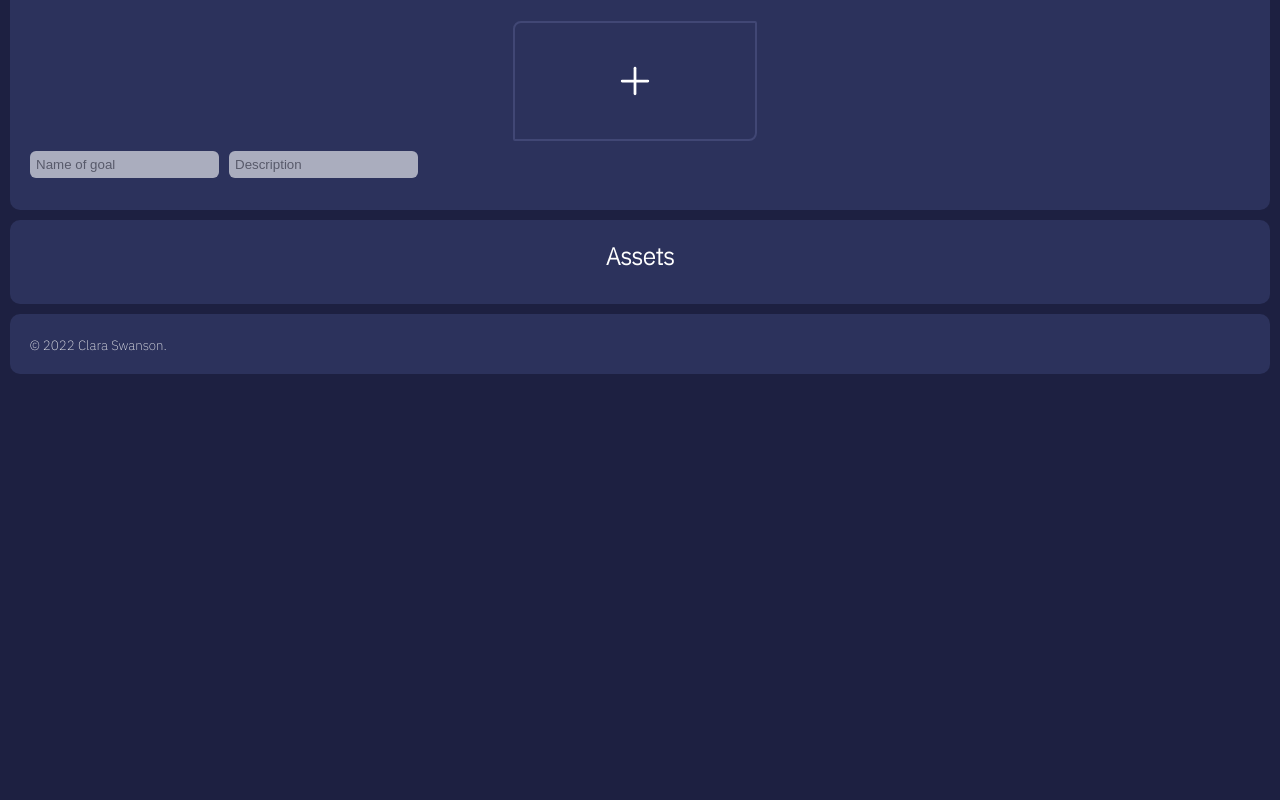
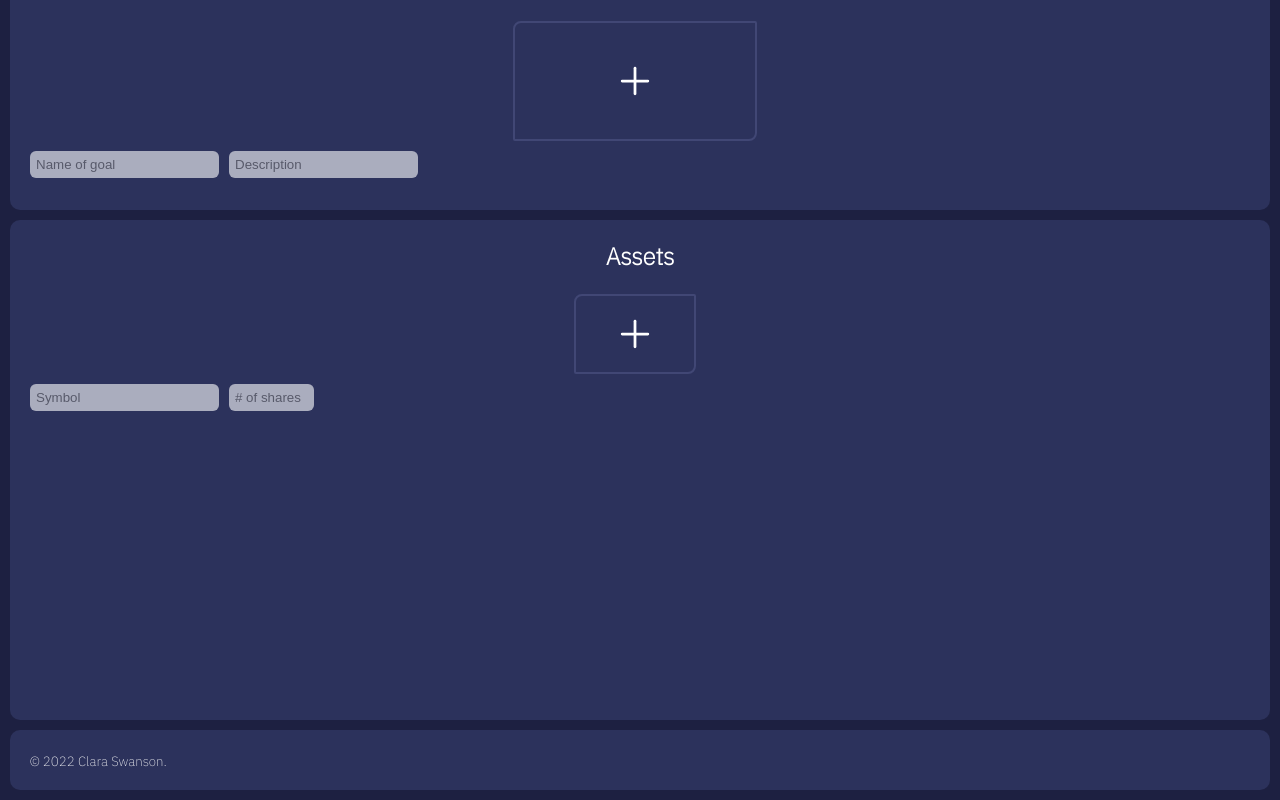
Before and after one commit to claraswan/personal-finance-app, a React (Create React App) app: page / in a window 1280 px wide. Shown: the part 1079-1879 px from the top of the page. Before the commit the page ends 1463 px from the top, so only its background shows below. Built offline with nearby package versions, Linux system fonts and the light colour scheme.

Commit message:
Create Assets section with API call

```diff
--- a/package.json
+++ b/package.json
@@ -6,6 +6,7 @@
     "@testing-library/jest-dom": "^5.16.5",
     "@testing-library/react": "^13.4.0",
     "@testing-library/user-event": "^13.5.0",
+    "axios": "^1.1.3",
     "react": "^18.2.0",
     "react-dom": "^18.2.0",
     "react-scripts": "5.0.1",
--- a/src/App.js
+++ b/src/App.js
@@ -5,9 +5,11 @@ import Header from './components/Header';
 import Footer from './components/Footer';
 import Journal from './components/Journal';
 import SpendingChart from './components/SpendingChart';
+import AssetsList from './components/AssetsList';
 import { v4 as uuidv4 } from 'uuid';
 import plus from './assets/plus.svg';
 import './css/App.css';
+import axios from "axios";
 
 const LOCAL_STORAGE_KEY = 'financeApp.bills';
 
@@ -16,6 +18,7 @@ function App() {
   const [bills, setBills] = useState([]); // in react you can never directly modify state. The state 'bills' can ONLY be modified using its setter function.
   const [goals, setGoals] = useState([]);
   const [entries, setEntries] = useState([]);
+  const [assets, setAssets] = useState([]);
   const billNameRef = useRef();
   const billAmountRef = useRef();
   const goalNameRef = useRef();
@@ -24,6 +27,8 @@ function App() {
   const entryDescRef = useRef();
   const entryAmountRef = useRef();
   const addNew = useRef();
+  const assetSymbolRef = useRef();
+  const assetAmountRef = useRef();
 
   const searchBars = document.getElementsByClassName('search');
   for (const searchBar of searchBars) {
@@ -108,6 +113,42 @@ function App() {
     }
   }
 
+  function handleAddAsset(e) {
+
+    e.preventDefault();
+
+    const symbol = assetSymbolRef.current.value.toUpperCase();
+    const shareAmount = assetAmountRef.current.value.toUpperCase();
+
+    if (symbol === '' || shareAmount === '') return;
+
+    if (e.key === 'Enter') {
+
+      axios.get(`https://www.alphavantage.co/query?function=TIME_SERIES_DAILY&symbol=${symbol}&apikey=977E45DL04JEWK4C`).then((res) => {
+
+      // const metaData = res.data["Meta Data"];
+      let timeSeriesData = res.data["Time Series (Daily)"];
+      let mostRecentData = Object.entries(timeSeriesData)[0];
+      let price = mostRecentData[1]["4. close"];
+      let assetValue = (price * shareAmount).toFixed(2);
+
+      console.log('mostRecentData', mostRecentData);
+      console.log('price', price);
+
+      setAssets(prevAssets => {
+        return [...prevAssets, { id: uuidv4(), symbol: symbol, amount: assetValue}]
+      })
+
+      }).catch((err) => {
+          console.log(err);
+      });
+
+      assetSymbolRef.current.value = null;
+      assetAmountRef.current.value = null;
+    }
+
+  }
+
   function addNewBill() {
     for (const searchBar of searchBars) {
       if (searchBar.parent === addNew.parent) {
@@ -124,11 +165,26 @@ function App() {
     }
   }
 
+  function addNewAsset() {
+    for (const searchBar of searchBars) {
+      if (searchBar.parent === addNew.parent) {
+        searchBar.style.opacity = 1;
+      }
+    }
+  }
+
   function deleteBill(id) {
     const newBills = [...bills];
     const bill = newBills.find(bill => bill.id === id);
     newBills.splice(newBills.indexOf(bill), 1);
     setBills(newBills);
+  }
+
+  function deleteAsset(id) {
+    const newAssets = [...assets];
+    const asset = newAssets.find(asset => asset.id === id);
+    newAssets.splice(newAssets.indexOf(asset), 1);
+    setAssets(newAssets);
   }
 
   function clearPaidBills(e) {
@@ -203,8 +259,14 @@ function App() {
 
       <div className='box assetsBox'>
         <h2 className='box__title'>Assets</h2>
-
-
+        <div className='assetsList'>
+          <AssetsList assets={assets} deleteAsset={deleteAsset}/>
+          <div className='asset addNew' onClick={addNewAsset}><img src={plus} alt='plus sign icon'></img></div>
+        </div>
+        <div className='search' ref={searchBars}>
+          <input className='search__input' ref={assetSymbolRef} type='text' placeholder='Symbol' />
+          <input className='amount search__input' ref={assetAmountRef} type='text' placeholder='# of shares' onKeyUp={(e) => handleAddAsset(e)} />
+        </div>
 
       </div>
 
--- /dev/null
+++ b/src/components/Asset.js
@@ -0,0 +1,18 @@
+import React from 'react';
+
+export default function Asset( { asset, deleteAsset } ) {
+
+
+
+    function handleDelete() {
+        deleteAsset(asset.id);
+    }
+
+    return (
+        <div className="asset">
+            <div className='asset__name'>{asset.symbol}</div>
+            <div className='asset__amount'>${asset.amount}</div>
+            <div className="asset__x" onClick={handleDelete}>&times;</div>
+        </div>
+    )
+}
--- /dev/null
+++ b/src/components/AssetsList.js
@@ -0,0 +1,10 @@
+import React from 'react';
+import Asset from './Asset';
+
+export default function AssetsList( { assets, deleteAsset } ) {
+  return (
+    assets.map(asset => {
+        return <Asset key={asset.id} asset={asset} deleteAsset={deleteAsset} />
+    })
+  )
+}
--- a/src/css/App.css
+++ b/src/css/App.css
@@ -20,6 +20,39 @@ body {
   color: #fff;
   font-family: 'IBM', sans-serif;
   font-size: 1.6rem; }
+
+.asset {
+  border: 0.2rem solid #414775;
+  border-radius: 0.8rem 0.2rem;
+  padding: 1rem;
+  margin: 1rem 1rem 1rem 0;
+  width: 10%;
+  height: 8rem;
+  display: flex;
+  justify-content: center;
+  align-items: center;
+  gap: 1rem;
+  position: relative; }
+  .asset:hover {
+    background-color: #414775; }
+  .asset__name {
+    font-size: 1.8rem;
+    font-weight: 700; }
+  .asset__x {
+    position: absolute;
+    top: .1rem;
+    right: 1rem;
+    background-color: none;
+    border: none;
+    padding: 0.2rem;
+    color: #fff;
+    font-size: 2.2rem;
+    font-weight: 700;
+    cursor: pointer;
+    display: inline-block;
+    transition: all .1s; }
+    .asset__x:hover {
+      transform: scale(1.1); }
 
 .bill {
   height: 4.4rem;
@@ -155,7 +188,12 @@ body {
   justify-content: center; }
 
 .amount {
-  width: 5%; }
+  width: 7%; }
 
-.recharts-wrapper {
-  margin-right: 0; }
+.assetsBox {
+  height: 50rem; }
+
+.assetsList {
+  display: flex;
+  justify-content: center;
+  align-items: center; }
--- a/src/sass/App.scss
+++ b/src/sass/App.scss
@@ -4,6 +4,7 @@
 @import "base/base";
 @import "base/typography";
 
+@import "components/asset";
 @import "components/bill";
 @import "components/box";
 @import "components/button";
@@ -92,9 +93,13 @@
 }
 
 .amount {
-    width: 5%;
+    width: 7%;
 }
 
-.recharts-wrapper {
-    margin-right: 0;
+.assetsBox {
+    height: 50rem;
 }
+
+.assetsList {
+    @include flex-center;
+}
--- /dev/null
+++ b/src/sass/components/_asset.scss
@@ -0,0 +1,40 @@
+.asset {
+
+    border: 0.2rem solid $primary-light-2;
+    border-radius: 0.8rem 0.2rem;
+    padding: 1rem;
+    margin: 1rem 1rem 1rem 0;
+    width: 10%;
+    height: 8rem;
+    @include flex-center;
+    gap: 1rem;
+    position: relative;
+
+    &:hover {
+        background-color: $primary-light-2;
+    }
+
+    &__name {
+        font-size: 1.8rem;
+        font-weight: 700;
+    }
+
+    &__x {
+        position: absolute;
+        top: .1rem;
+        right: 1rem;
+        background-color: none;
+        border: none;
+        padding: 0.2rem;
+        color: $white;
+        font-size: 2.2rem;
+        font-weight: 700;
+        cursor: pointer;
+        display: inline-block;
+        transition: all .1s;
+
+        &:hover {
+            transform: scale(1.1);
+        }
+    }
+}
```
Also changed, not shown: apikey.txt (added), 1 other file (tests, documents, lock files or other folders).
